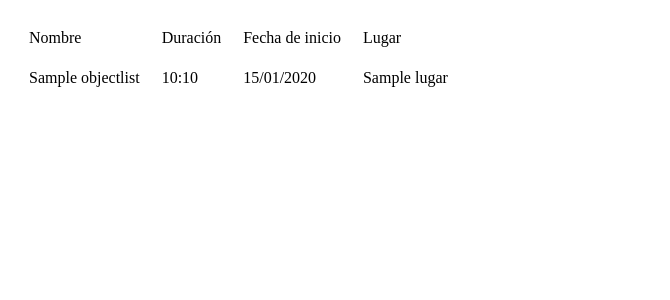
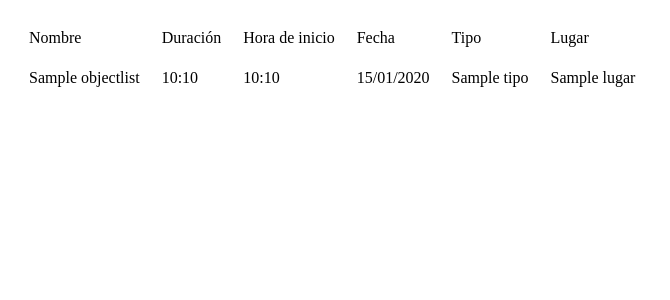
Before and after one commit to cbarazarte7/Software_Tarea_4, a Django app: template templates/evento/results.html in a window 1280 px wide. Shown: the top 300 px of the page, without its empty margins (0-670 px from the left). Run offline with Django 3.2, Linux system fonts and the light colour scheme; the template is opened without the code that fills it: most values are stand-ins (such as "Sample title", 1, 10 or a date in 2020); parts of the project's set-up code (start-up, migrations or seed data) failed here and were passed over.

Commit message:
model y form d evento modificado

```diff
--- a/evento/forms.py
+++ b/evento/forms.py
@@ -10,5 +10,7 @@ from django.db import models
 class eventoForm(forms.Form):
 	nombre = forms.CharField(widget=forms.TextInput())
 	duracion = forms.TimeField(widget=forms.TextInput())
-	fecha_inicio = forms.DateField(widget=forms.TextInput())
+	hora_inicio = forms.TimeField(widget=forms.TextInput())
+	fecha = forms.DateField(widget=forms.TextInput())
+	tipo = forms.CharField(widget=forms.TextInput())
 	lugar = forms.ModelChoiceField(queryset=espacio.objects.all())
--- a/evento/models.py
+++ b/evento/models.py
@@ -4,7 +4,9 @@ from espacio.models import espacio
 class evento(models.Model):
 	nombre = models.CharField(max_length=140)
 	duracion = models.TimeField()
-	fecha_inicio = models.DateField()
+	hora_inicio = models.TimeField()
+	fecha = models.DateField()
+	tipo = models.CharField(max_length=100)
 	lugar = models.ForeignKey(espacio)
 
 	def __unicode__(self):
--- a/evento/views.py
+++ b/evento/views.py
@@ -14,7 +14,9 @@ def nuevo_evento(request):
 			e = evento()
 			e.nombre = formulario.cleaned_data['nombre']
 			e.duracion = formulario.data['duracion']
-			e.fecha_inicio = formulario.cleaned_data['fecha_inicio']
+			e.hora_inicio = formulario.data['hora_inicio']
+			e.fecha = formulario.cleaned_data['fecha']
+			e.tipo = formulario.cleaned_data['tipo']
 			e.lugar_id = formulario.data['lugar']
 			e.save()
 			return HttpResponseRedirect('/evento/create')
--- a/templates/evento/results.html
+++ b/templates/evento/results.html
@@ -1,12 +1,12 @@
 {% if objectlist %}
      <TABLE CELLSPACING="20">
 	     <TR>
-		  <TD>Nombre</TD> <TD>Duración</TD> <TD>Fecha de inicio</TD><TD>Lugar</TD>
+		  <TD>Nombre</TD> <TD>Duración</TD> <TD>Hora de inicio</TD> <TD>Fecha</TD> <TD>Tipo</TD> <TD>Lugar</TD>
 	     </TR>
 	     <ul>
 	     	{% for e in objectlist %}
 		     <TR>
-			  <TD>{{ e.nombre }}</TD> <TD>{{ e.duracion |time:"h:i"}}</TD> <TD>{{ e.fecha_inicio |date:"d/m/Y"}}</TD> <TD>{{ e.lugar }}</TD>
+			  <TD>{{ e.nombre }}</TD> <TD>{{ e.duracion |time:"h:i"}}</TD> <TD>{{ e.hora_inicio |time:"h:i"}}</TD> <TD>{{ e.fecha |date:"d/m/Y"}}</TD> <TD>{{ e.tipo }}</TD> <TD>{{ e.lugar }}</TD>
 		     </TR>
 	     	{%endfor%}
 	       </TABLE>
```
Also changed, not shown: db.sqlite3.
